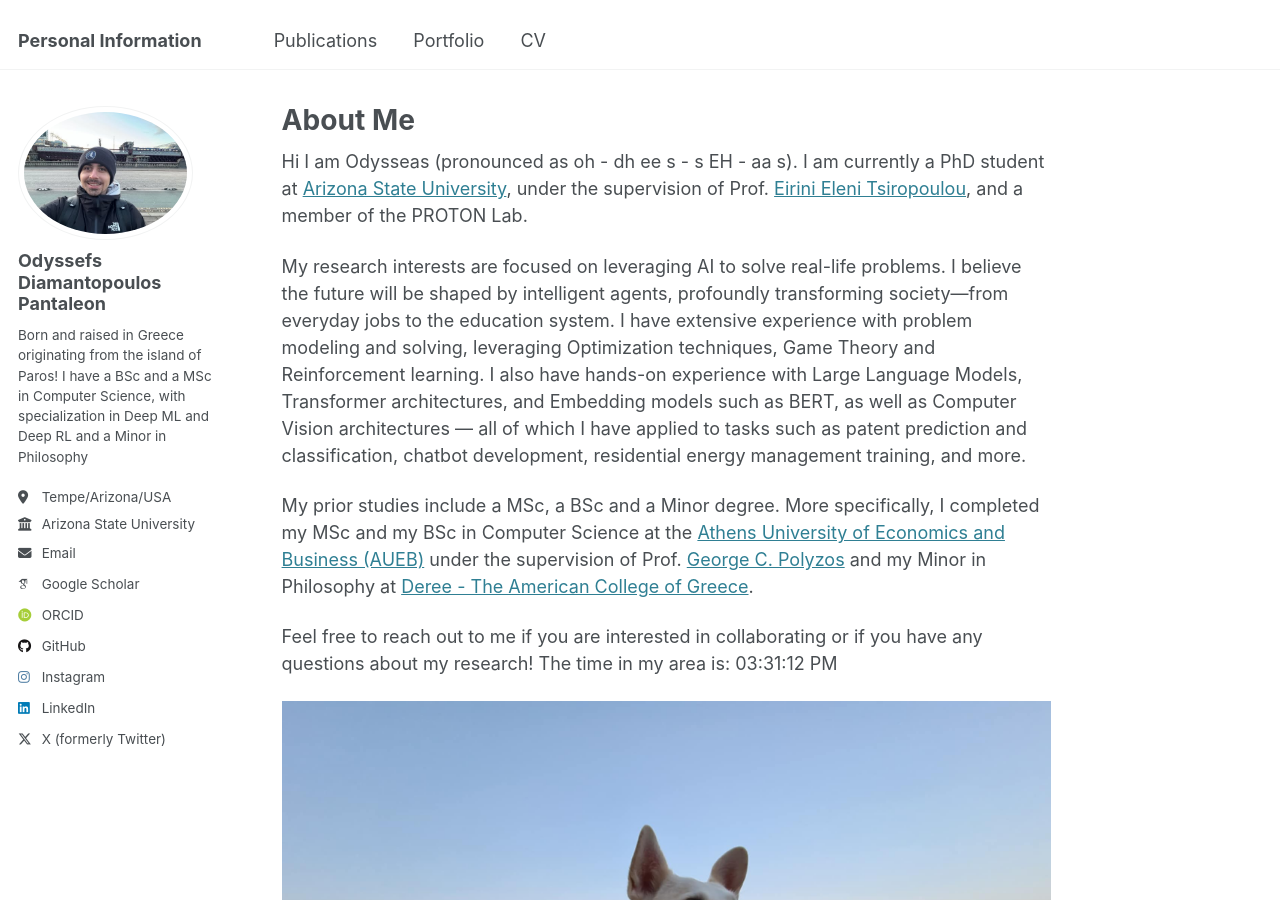
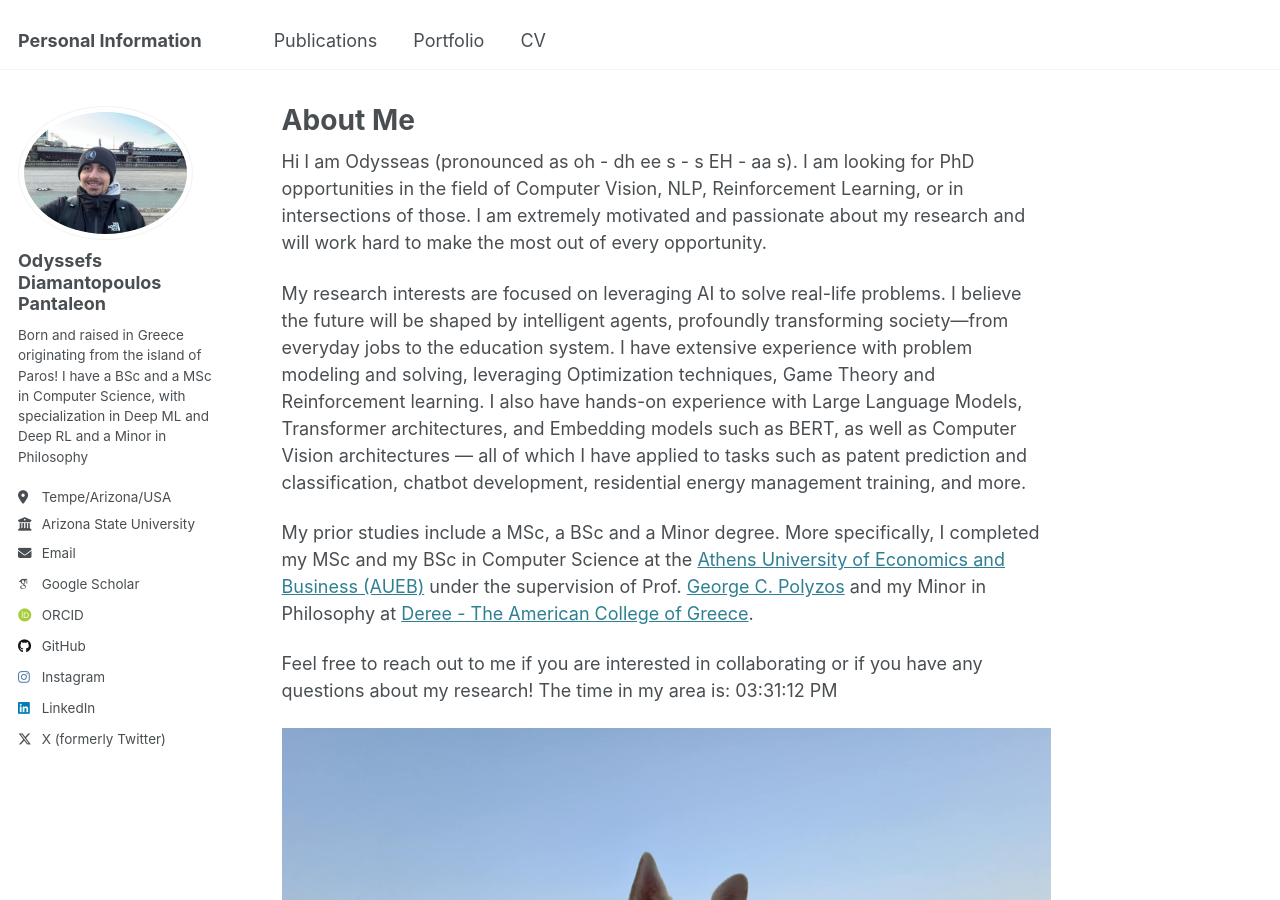
Before and after one commit to gody10/gody10.github.io, a Jekyll site: the page built from _pages/about.md, in a window 1280 px wide and 900 px high. Built offline with Jekyll 4.4.1, drawn with Linux system fonts in a browser that asks for light colours; some web fonts are replaced.

Commit message:
Update about

```diff
--- a/_pages/about.md
+++ b/_pages/about.md
@@ -7,7 +7,7 @@ redirect_from:
   - /about.html
 ---
 
-Hi I am Odysseas (pronounced as oh - dh ee s - s EH - aa s). I am currently a PhD student at [Arizona State University](https://www.asu.edu), under the supervision of Prof. [Eirini Eleni Tsiropoulou](https://sites.google.com/view/eirini-eleni-tsiropoulou/home),  and a member of the PROTON Lab.
+Hi I am Odysseas (pronounced as oh - dh ee s - s EH - aa s). I am looking for PhD opportunities in the field of Computer Vision, NLP, Reinforcement Learning, or in intersections of those. I am extremely motivated and passionate about my research and will work hard to make the most out of every opportunity.
 
 My research interests are focused on leveraging AI to solve real-life problems. I believe the future will be shaped by intelligent agents, profoundly transforming society—from everyday jobs to the education system. I have extensive experience with problem modeling and solving, leveraging Optimization techniques, Game Theory and Reinforcement learning. I also have hands-on experience with Large Language Models, Transformer architectures, and Embedding models such as BERT, as well as Computer Vision architectures — all of which I have applied to tasks such as patent prediction and classification, chatbot development, residential energy management training, and more.
 
```
